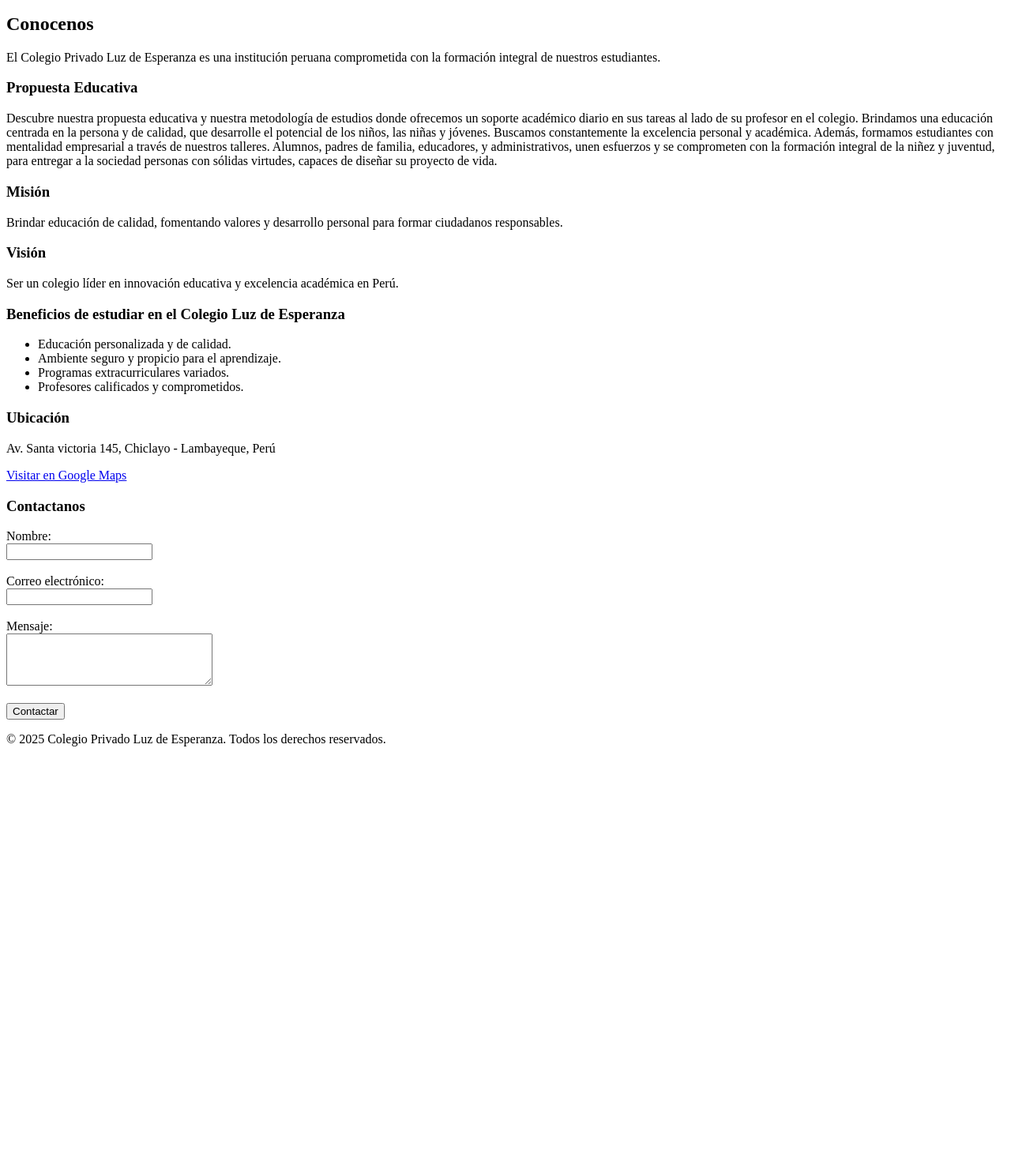
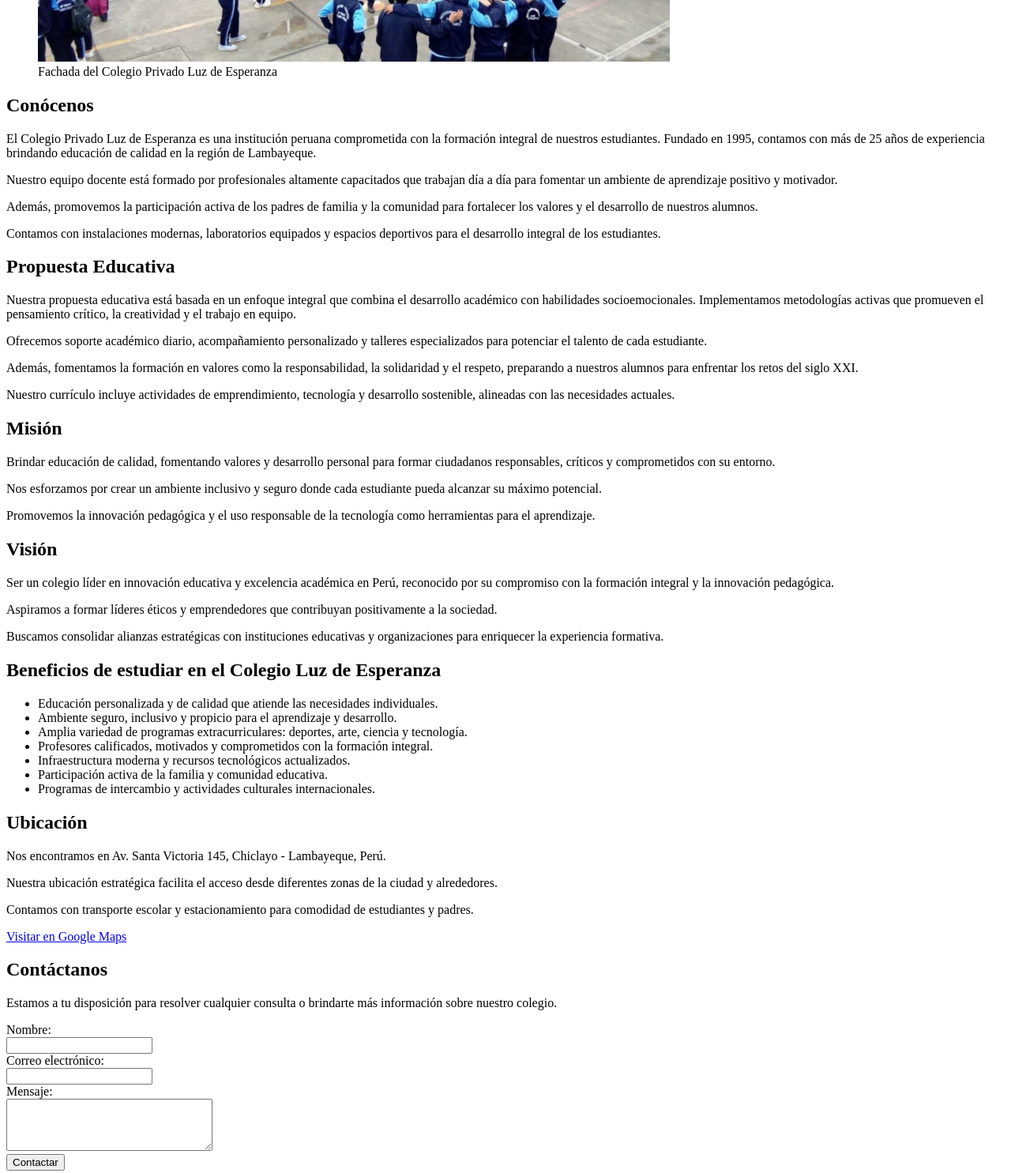
Before and after one commit to Alexito2003/colegio_luz_de_esperanza, a plain HTML site: page index.html in a window 1280 px wide. Shown: the part 711-2196 px from the top of the page at 79% size. Before the commit the page ends 1672 px from the top, so only its background shows below. Drawn offline with Linux system fonts and the light colour scheme.

Commit message:
mejorando mi estructura de mi pagina web: colegio privado luz de esperanza, modificando codigos y analizando errores mejore el seo y la performance para un mejor rendimiento y una mejor experiencia de usuario

```diff
--- a/index.html
+++ b/index.html
@@ -1,17 +1,32 @@
 <!DOCTYPE html>
 <html lang="es">
 <head>
-    <meta charset="UTF-8">
+    <meta charset="UTF-8" />
     <title>Colegio Privado Luz de Esperanza</title>
-    <link rel="icon" href="icono/icono_colegio.png" type="image/x-icon">
-    <meta name="viewport" content="width=device-width, initial-scale=1.0">
+    <link rel="icon" href="icono/icono_colegio.png" type="image/x-icon" />
+    <meta name="viewport" content="width=device-width, initial-scale=1.0" />
 </head>
 
 <body>
+    <header>
+        <center>
+            <h1>Colegio Privado Luz de Esperanza</h1>
 
-    <header>
-        <h1 style="text-align: center;">Colegio Privado Luz de Esperanza</h1>
-        <nav>
+            <nav aria-label="Navegación de secciones internas">
+                <ul style="list-style:none; padding:0; margin:0;">
+                    <li style="display:inline; margin-right:15px;"><a href="#conocenos">Conócenos</a></li>
+                    <li style="display:inline; margin-right:15px;"><a href="#propuesta-educativa">Propuesta Educativa</a></li>
+                    <li style="display:inline; margin-right:15px;"><a href="#mision">Misión</a></li>
+                    <li style="display:inline; margin-right:15px;"><a href="#vision">Visión</a></li>
+                    <li style="display:inline; margin-right:15px;"><a href="#beneficios">Beneficios</a></li>
+                    <li style="display:inline; margin-right:15px;"><a href="#ubicacion">Ubicación</a></li>
+                    <li style="display:inline;"><a href="#contactanos">Contáctanos</a></li>
+                </ul>
+            </nav>
+        </center>
+
+        <nav aria-label="Menú principal">
+            <h2>Menu de navegacion</h2>
             <ul>
                 <li><a href="index.html">Inicio</a></li>
                 <li><a href="niveles.html">Niveles Académicos</a></li>
@@ -20,67 +35,131 @@
                 <li><a href="albumes.html">Álbumes</a></li>
                 <li><a href="staff_profesores.html">Staff de Profesores</a></li>
             </ul>
+        </nav>
 
         <figure>
-                <img src="colegio.jpg" alt="Imagen de ejemplo" width="800" height="500">
+            <img src="colegio.jpg" alt="Imagen del Colegio Privado Luz de Esperanza" width="800" height="500" />
+            <figcaption>Fachada del Colegio Privado Luz de Esperanza</figcaption>
         </figure>
-        </nav>
     </header>
+
     <main>
+        <section id="conocenos" tabindex="-1">
+            <h2>Conócenos</h2>
 
-    <section id="inicio">
-        <h2>Conocenos</h2>
-        <p>El Colegio Privado Luz de Esperanza es una institución peruana comprometida con la formación integral de nuestros estudiantes.
-        <h3> Propuesta Educativa</h3>
-            Descubre nuestra propuesta educativa y nuestra metodología de estudios donde ofrecemos un soporte académico diario en sus tareas al lado de su profesor en el colegio.
-            Brindamos una educación centrada en la persona y de calidad, que desarrolle el potencial de los niños, las niñas y jóvenes. Buscamos constantemente la excelencia personal y académica. Además, formamos estudiantes con mentalidad empresarial a través de nuestros talleres.
-            Alumnos, padres de familia, educadores, y administrativos, unen esfuerzos y se comprometen con la formación integral de la niñez y juventud, para entregar a la sociedad personas con sólidas virtudes, capaces de diseñar su proyecto de vida.</h2>
+            <p>
+                El Colegio Privado Luz de Esperanza es una institución peruana comprometida con la formación integral de nuestros estudiantes.
+                Fundado en 1995, contamos con más de 25 años de experiencia brindando educación de calidad en la región de Lambayeque.
             </p>
+            <p>
+                Nuestro equipo docente está formado por profesionales altamente capacitados que trabajan día a día para fomentar un ambiente de aprendizaje positivo y motivador.
+            </p>
+            <p>
+                Además, promovemos la participación activa de los padres de familia y la comunidad para fortalecer los valores y el desarrollo de nuestros alumnos.
+            </p>
+            <p>
+                Contamos con instalaciones modernas, laboratorios equipados y espacios deportivos para el desarrollo integral de los estudiantes.
+            </p>
+        </section>
 
-        <h3>Misión</h3>
-        <p>Brindar educación de calidad, fomentando valores y desarrollo personal para formar ciudadanos responsables.</p>
+        <section id="propuesta-educativa" tabindex="-1">
+            <h2>Propuesta Educativa</h2>
 
-        <h3>Visión</h3>
-        <p>Ser un colegio líder en innovación educativa y excelencia académica en Perú.</p>
+            <p>
+                Nuestra propuesta educativa está basada en un enfoque integral que combina el desarrollo académico con habilidades socioemocionales.
+                Implementamos metodologías activas que promueven el pensamiento crítico, la creatividad y el trabajo en equipo.
+            </p>
+            <p>
+                Ofrecemos soporte académico diario, acompañamiento personalizado y talleres especializados para potenciar el talento de cada estudiante.
+            </p>
+            <p>
+                Además, fomentamos la formación en valores como la responsabilidad, la solidaridad y el respeto, preparando a nuestros alumnos para enfrentar los retos del siglo XXI.
+            </p>
+            <p>
+                Nuestro currículo incluye actividades de emprendimiento, tecnología y desarrollo sostenible, alineadas con las necesidades actuales.
+            </p>
+        </section>
 
-        <h3>Beneficios de estudiar en el Colegio Luz de Esperanza</h3>
+        <section id="mision" tabindex="-1">
+            <h2>Misión</h2>
+
+            <p>
+                Brindar educación de calidad, fomentando valores y desarrollo personal para formar ciudadanos responsables, críticos y comprometidos con su entorno.
+            </p>
+            <p>
+                Nos esforzamos por crear un ambiente inclusivo y seguro donde cada estudiante pueda alcanzar su máximo potencial.
+            </p>
+            <p>
+                Promovemos la innovación pedagógica y el uso responsable de la tecnología como herramientas para el aprendizaje.
+            </p>
+        </section>
+
+        <section id="vision" tabindex="-1">
+            <h2>Visión</h2>
+
+            <p>
+                Ser un colegio líder en innovación educativa y excelencia académica en Perú, reconocido por su compromiso con la formación integral y la innovación pedagógica.
+            </p>
+            <p>
+                Aspiramos a formar líderes éticos y emprendedores que contribuyan positivamente a la sociedad.
+            </p>
+            <p>
+                Buscamos consolidar alianzas estratégicas con instituciones educativas y organizaciones para enriquecer la experiencia formativa.
+            </p>
+        </section>
+
+        <section id="beneficios" tabindex="-1">
+            <h2>Beneficios de estudiar en el Colegio Luz de Esperanza</h2>
+
             <ul>
-            <li>Educación personalizada y de calidad.</li>
-            <li>Ambiente seguro y propicio para el aprendizaje.</li>
-            <li>Programas extracurriculares variados.</li>
-            <li>Profesores calificados y comprometidos.</li>
+                <li>Educación personalizada y de calidad que atiende las necesidades individuales.</li>
+                <li>Ambiente seguro, inclusivo y propicio para el aprendizaje y desarrollo.</li>
+                <li>Amplia variedad de programas extracurriculares: deportes, arte, ciencia y tecnología.</li>
+                <li>Profesores calificados, motivados y comprometidos con la formación integral.</li>
+                <li>Infraestructura moderna y recursos tecnológicos actualizados.</li>
+                <li>Participación activa de la familia y comunidad educativa.</li>
+                <li>Programas de intercambio y actividades culturales internacionales.</li>
             </ul>
+        </section>
 
-        <h3>Ubicación</h3>
-        <p>Av. Santa victoria 145, Chiclayo - Lambayeque, Perú</p>
+        <section id="ubicacion" tabindex="-1">
+            <h2>Ubicación</h2>
 
+            <p>Nos encontramos en Av. Santa Victoria 145, Chiclayo - Lambayeque, Perú.</p>
+            <p>
+                Nuestra ubicación estratégica facilita el acceso desde diferentes zonas de la ciudad y alrededores.
+            </p>
+            <p>
+                Contamos con transporte escolar y estacionamiento para comodidad de estudiantes y padres.
+            </p>
             <p>
                 <a href="https://www.google.com/maps/search/?api=1&query=Santa+Victoria+Chiclayo" target="_blank" rel="noopener noreferrer">
                     Visitar en Google Maps
                 </a>
             </p>
+        </section>
 
-        <h3>Contactanos</h3>
-        <form action="#" method="post">
-            <label for="nombre">Nombre:</label><br>
-            <input type="text" id="nombre" name="nombre" required><br><br>
+        <section id="contactanos" tabindex="-1">
+            <h2>Contáctanos</h2>
 
-            <label for="email">Correo electrónico:</label><br>
-            <input type="email" id="email" name="email" required><br><br>
+            <p>Estamos a tu disposición para resolver cualquier consulta o brindarte más información sobre nuestro colegio.</p>
+            <form action="#" method="post" aria-label="Formulario de contacto">
+                <label for="nombre">Nombre:</label><br />
+                <input type="text" id="nombre" name="nombre" required /><br />
 
-            <label for="mensaje">Mensaje:</label><br>
-            <textarea id="mensaje" name="mensaje" rows="4" cols="30" required></textarea><br><br>
+                <label for="email">Correo electrónico:</label><br />
+                <input type="email" id="email" name="email" required /><br />
 
-            <input type="submit" value="Contactar">
+                <label for="mensaje">Mensaje:</label><br />
+                <textarea id="mensaje" name="mensaje" rows="4" cols="30" required></textarea><br />
+
+                <input type="submit" value="Contactar" />
             </form>
         </section>
-
-
     </main>
 
     <footer>
         <p>© 2025 Colegio Privado Luz de Esperanza. Todos los derechos reservados.</p>
     </footer>
-
 </body>
 </html>
```
Also changed, not shown: niveles.html (+10 -0 lines), img_secciones/propuesta_educativa.jpg (added), logo_colegio.jpg (added). Lines whose indentation alone changed are shown as unchanged.
